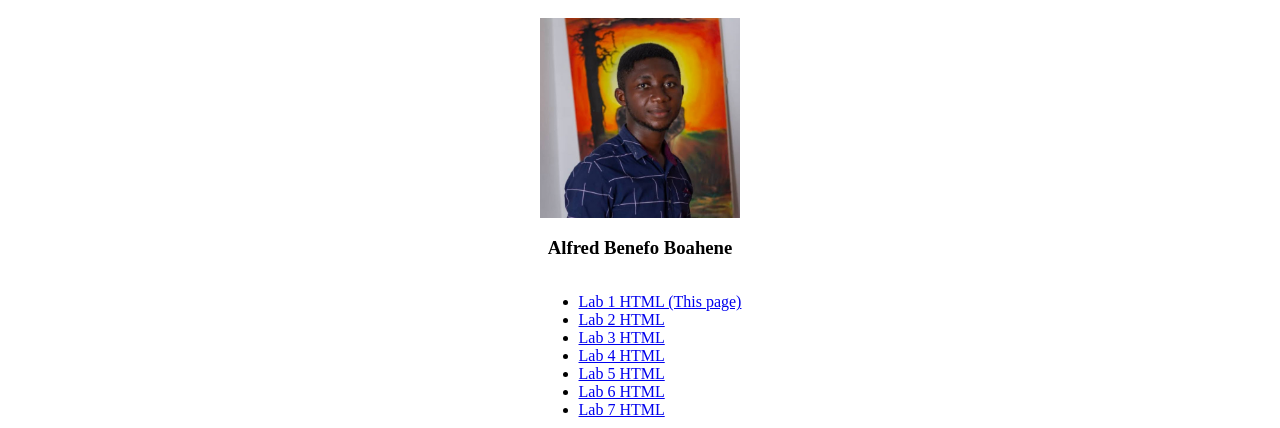
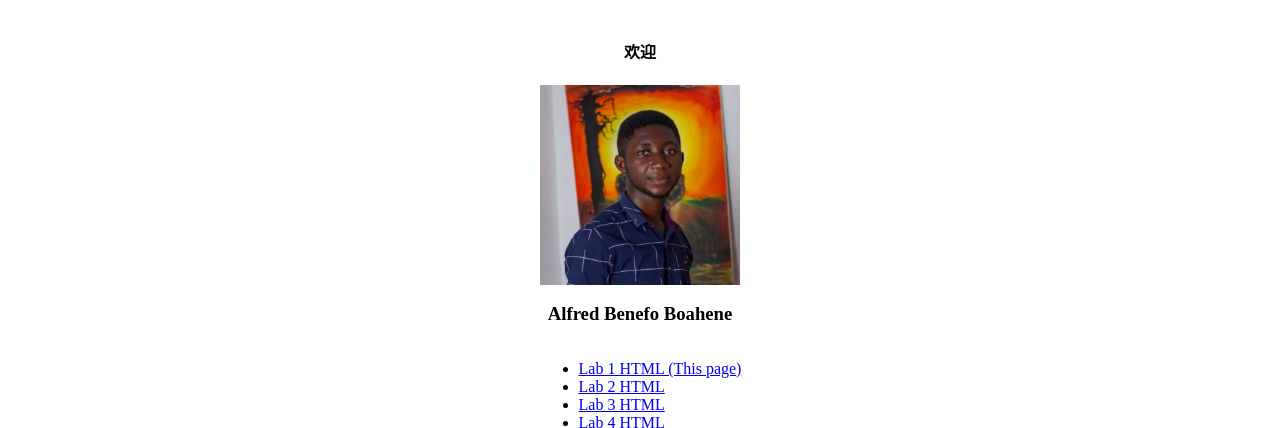
Before and after one commit to abboahene/WAP, a plain HTML site: page index.html in a window 1280 px wide. Shown: the part 75-503 px from the top of the page. Drawn offline with Linux system fonts and the light colour scheme.

Commit message:
add greeting

```diff
--- a/index.html
+++ b/index.html
@@ -32,6 +32,7 @@
     </header>
 
     <main>
+        <h4>欢迎</h4>
       <!-- profile image -->
       <img width="200" src="./assets/me.jpeg" alt="">
 
```
Also changed, not shown: 1 other file.
